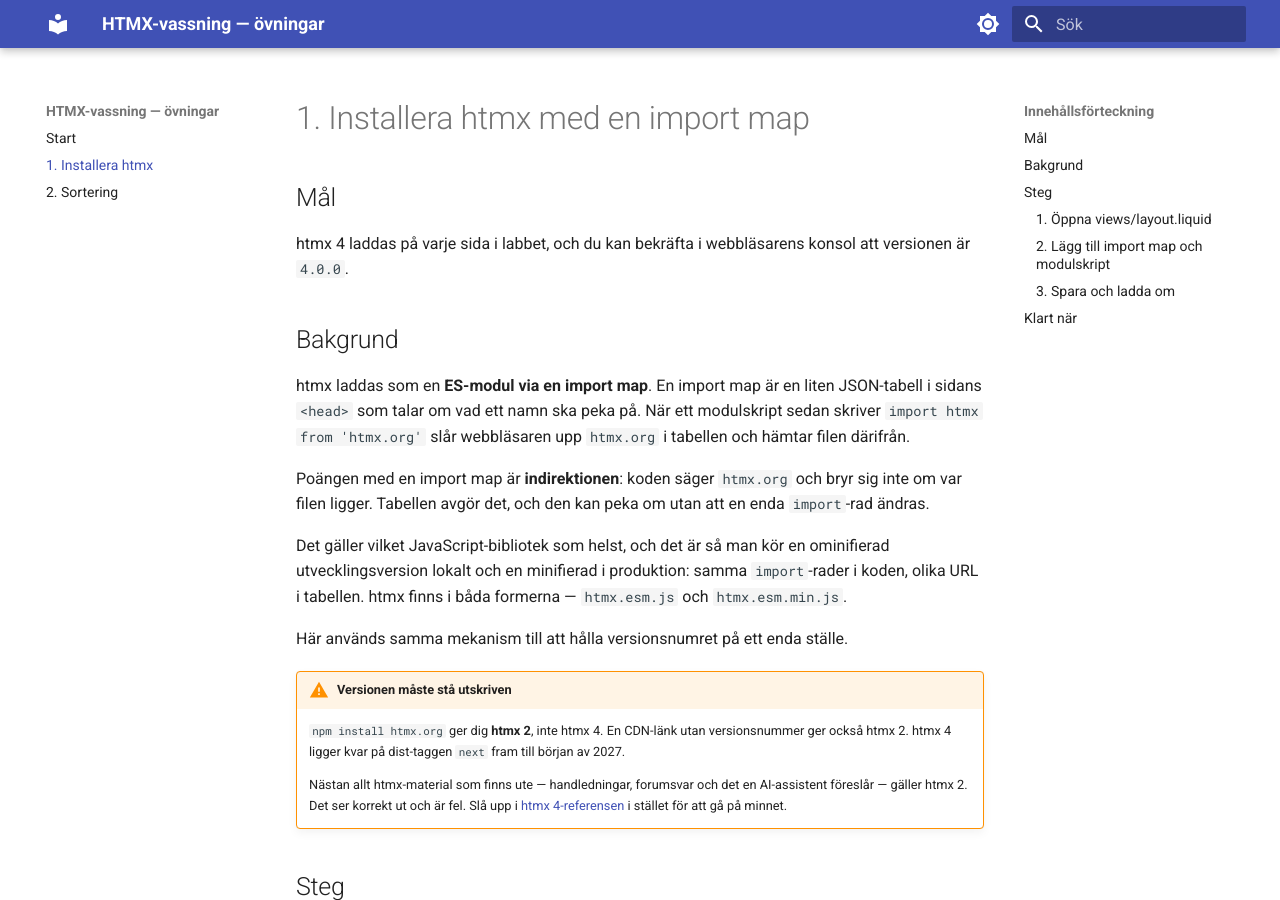
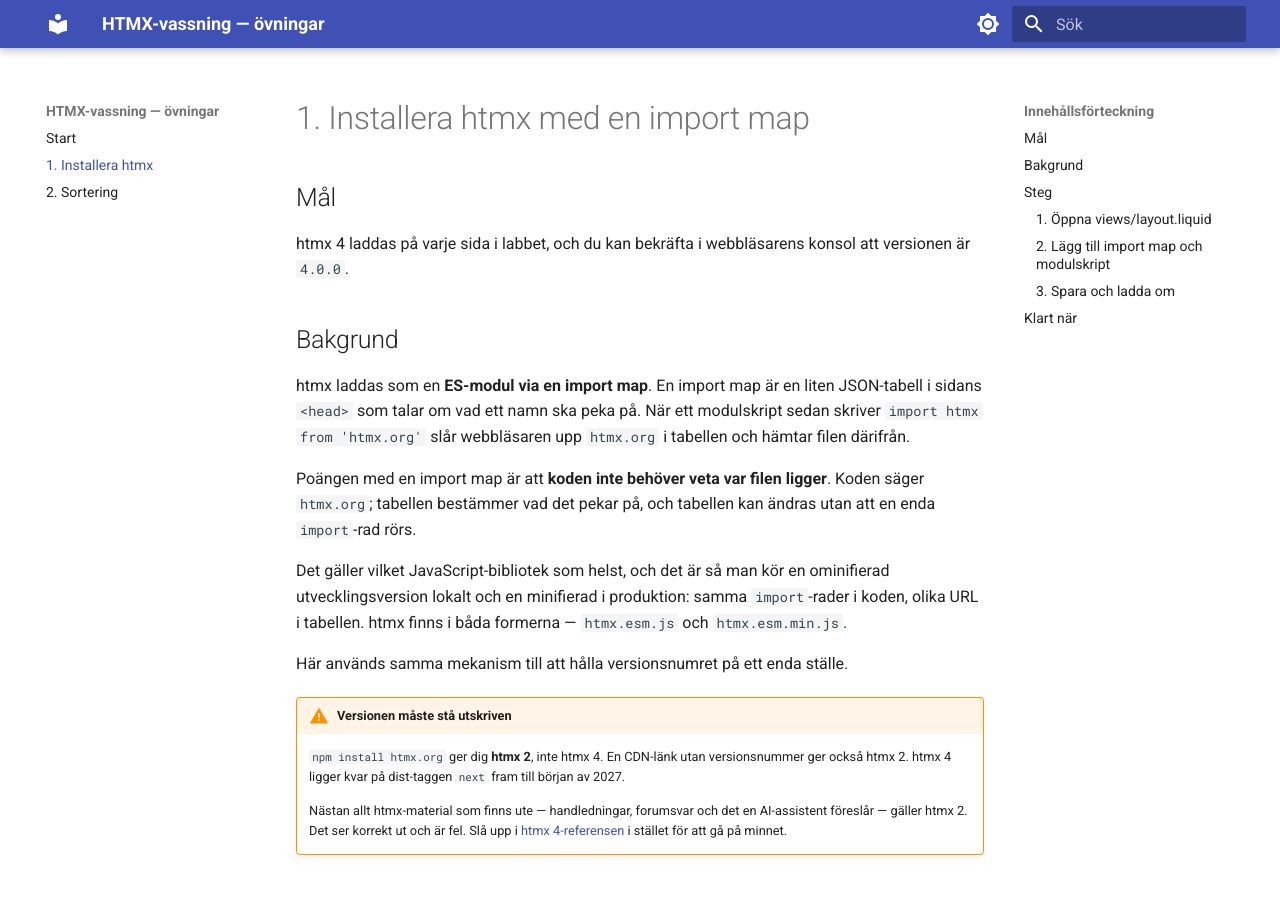
Before and after one commit to mickeb/htmx-vassning-lab, an MkDocs documentation site: the page built from exercises/01-import-map/README.md, in a window 1280 px wide and 900 px high. Built offline with MkDocs 1.6.1 and Material for MkDocs 9.7.7, drawn with Linux system fonts in a browser that asks for light colours.

Commit message:
Replace "indirektionen" with plain Swedish
A calque of "indirection", and an abstract noun standing in for something that
is easy to say directly: the code does not need to know where the file is. It
says htmx.org, the table decides what that points at, and the table can change
without an import line being touched.

Same claim, no term to decode first.

```diff
--- a/exercises/01-import-map/README.md
+++ b/exercises/01-import-map/README.md
@@ -12,9 +12,9 @@ JSON-tabell i sidans `<head>` som talar om vad ett namn ska peka på. När ett
 modulskript sedan skriver `import htmx from 'htmx.org'` slår webbläsaren upp
 `htmx.org` i tabellen och hämtar filen därifrån.
 
-Poängen med en import map är **indirektionen**: koden säger `htmx.org` och bryr
-sig inte om var filen ligger. Tabellen avgör det, och den kan peka om utan att
-en enda `import`-rad ändras.
+Poängen med en import map är att **koden inte behöver veta var filen ligger**.
+Koden säger `htmx.org`; tabellen bestämmer vad det pekar på, och tabellen kan
+ändras utan att en enda `import`-rad rörs.
 
 Det gäller vilket JavaScript-bibliotek som helst, och det är så man kör en
 ominifierad utvecklingsversion lokalt och en minifierad i produktion: samma
```
Also changed, not shown: 2 other files.
